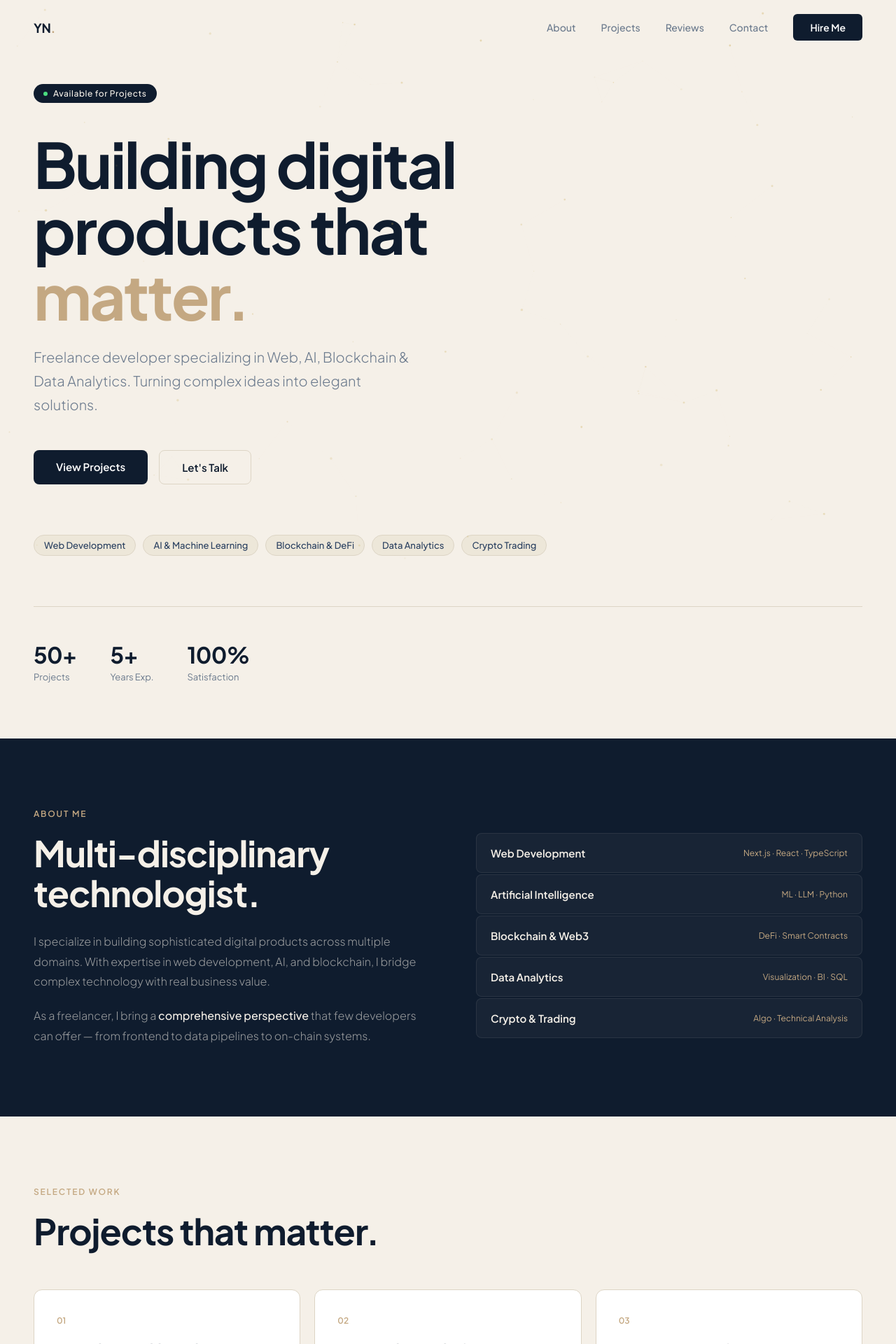
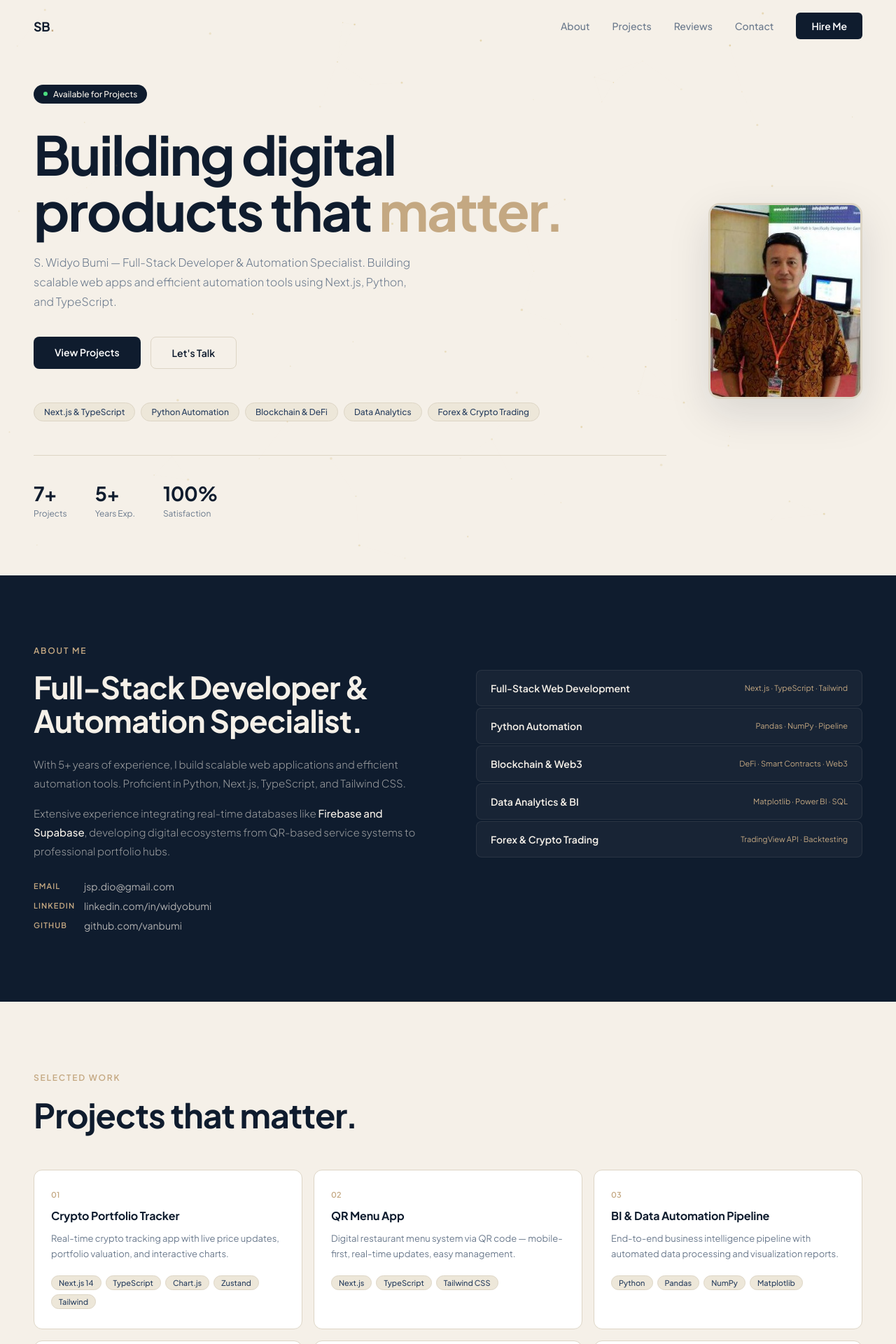
Before and after one commit to vanbumi/portfolio, a Next.js app: page / in a window 1280 px wide. Shown: the top 1920 px of the page at 70% size. Built offline with nearby package versions, Linux system fonts and the light colour scheme.

Commit message:
web profile done nice, clean code, ready upload to vercel

```diff
--- a/src/app/layout.tsx
+++ b/src/app/layout.tsx
@@ -13,7 +13,7 @@ export default function RootLayout({
 }) {
   return (
     <html lang="en">
-      <body>{children}</body>
+      <body suppressHydrationWarning>{children}</body>
     </html>
   )
 }
--- a/src/app/page.tsx
+++ b/src/app/page.tsx
@@ -10,6 +10,10 @@ import Contact from '@/components/Contact'
 
 const ParticleCanvas = dynamic(() => import('@/components/ParticleCanvas'), { ssr: false })
 
+const Divider = () => (
+  <div style={{ width: '100%', height: '1px', background: 'linear-gradient(to right, transparent, rgba(196,168,130,0.3), transparent)' }} />
+)
+
 export default function Home() {
   return (
     <>
@@ -19,25 +23,34 @@ export default function Home() {
           <ParticleCanvas />
           <Hero />
         </div>
+        <Divider />
         <About />
+        <Divider />
         <Projects />
+        <Divider />
         <Testimonials />
+        <Divider />
         <Contact />
       </main>
       <footer style={{
         background: 'var(--navy)', borderTop: '1px solid rgba(245,240,232,0.08)',
-        padding: '32px 48px', display: 'flex', justifyContent: 'space-between', alignItems: 'center',
+        padding: '28px 48px', display: 'flex', justifyContent: 'space-between', alignItems: 'center',
       }}>
-        <p style={{ fontSize: '13px', color: 'rgba(245,240,232,0.4)', fontWeight: 400 }}>
-          © 2025 YourName. All rights reserved.
+        <p style={{ fontSize: '13px', color: 'rgba(245,240,232,0.35)' }}>
+          © 2025 S. Widyo Bumi. All rights reserved.
         </p>
         <div style={{ display: 'flex', gap: '24px' }}>
-          {['LinkedIn', 'GitHub', 'Twitter'].map(s => (
-            <a key={s} href="#" style={{ fontSize: '13px', color: 'rgba(245,240,232,0.4)', textDecoration: 'none', transition: 'color 0.2s' }}
+          {[
+            { label: 'LinkedIn', href: 'https://linkedin.com/in/widyobumi' },
+            { label: 'GitHub', href: 'https://github.com/vanbumi' },
+            { label: 'Email', href: 'mailto:jsp.dio@gmail.com' },
+          ].map(s => (
+            <a key={s.label} href={s.href} target="_blank" rel="noreferrer"
+              style={{ fontSize: '13px', color: 'rgba(245,240,232,0.35)', textDecoration: 'none', transition: 'color 0.2s' }}
               onMouseEnter={e => (e.currentTarget.style.color = 'var(--cream)')}
-              onMouseLeave={e => (e.currentTarget.style.color = 'rgba(245,240,232,0.4)')}
+              onMouseLeave={e => (e.currentTarget.style.color = 'rgba(245,240,232,0.35)')}
             >
-              {s}
+              {s.label}
             </a>
           ))}
         </div>
--- a/src/components/About.tsx
+++ b/src/components/About.tsx
@@ -1,53 +1,68 @@
 'use client'
 
 const expertise = [
-  { name: 'Web Development', tag: 'Next.js · React · TypeScript' },
-  { name: 'Artificial Intelligence', tag: 'ML · LLM · Python' },
-  { name: 'Blockchain & Web3', tag: 'DeFi · Smart Contracts' },
-  { name: 'Data Analytics', tag: 'Visualization · BI · SQL' },
-  { name: 'Crypto & Trading', tag: 'Algo · Technical Analysis' },
+  { name: 'Full-Stack Web Development', tag: 'Next.js · TypeScript · Tailwind' },
+  { name: 'Python Automation', tag: 'Pandas · NumPy · Pipeline' },
+  { name: 'Blockchain & Web3', tag: 'DeFi · Smart Contracts · Web3' },
+  { name: 'Data Analytics & BI', tag: 'Matplotlib · Power BI · SQL' },
+  { name: 'Forex & Crypto Trading', tag: 'TradingView API · Backtesting' },
 ]
 
 export default function About() {
   return (
     <section id="about" style={{ background: 'var(--navy)', padding: '100px 48px' }}>
-      {/* Label */}
       <div style={{ fontSize: '12px', fontWeight: 600, letterSpacing: '0.15em', color: 'var(--accent)', textTransform: 'uppercase', marginBottom: '20px' }}>
         About Me
       </div>
 
       <div style={{ display: 'grid', gridTemplateColumns: '1fr 1fr', gap: '80px', alignItems: 'start' }}>
-        {/* Left */}
         <div>
-          <h2 style={{ fontSize: 'clamp(32px, 4vw, 52px)', fontWeight: 700, color: 'var(--cream)', lineHeight: 1.1, letterSpacing: '-0.02em', marginBottom: '28px' }}>
-            Multi-disciplinary technologist.
+          <h2 style={{ fontSize: 'clamp(28px, 3.5vw, 44px)', fontWeight: 700, color: 'var(--cream)', lineHeight: 1.1, letterSpacing: '-0.02em', marginBottom: '24px' }}>
+            Full-Stack Developer &<br />Automation Specialist.
           </h2>
-          <p style={{ fontSize: '16px', fontWeight: 300, lineHeight: 1.8, color: 'rgba(245,240,232,0.6)', marginBottom: '20px' }}>
-            I specialize in building sophisticated digital products across multiple domains. With expertise in web development, AI, and blockchain, I bridge complex technology with real business value.
+          <p style={{ fontSize: '15px', fontWeight: 300, lineHeight: 1.8, color: 'rgba(245,240,232,0.6)', marginBottom: '16px' }}>
+            With 5+ years of experience, I build scalable web applications and efficient automation tools. Proficient in Python, Next.js, TypeScript, and Tailwind CSS.
           </p>
-          <p style={{ fontSize: '16px', fontWeight: 300, lineHeight: 1.8, color: 'rgba(245,240,232,0.6)' }}>
-            As a freelancer, I bring a <span style={{ color: 'var(--cream)', fontWeight: 500 }}>comprehensive perspective</span> that few developers can offer — from frontend to data pipelines to on-chain systems.
+          <p style={{ fontSize: '15px', fontWeight: 300, lineHeight: 1.8, color: 'rgba(245,240,232,0.6)', marginBottom: '28px' }}>
+            Extensive experience integrating real-time databases like <span style={{ color: 'var(--cream)', fontWeight: 500 }}>Firebase and Supabase</span>, developing digital ecosystems from QR-based service systems to professional portfolio hubs.
           </p>
+
+          {/* Contact links */}
+          <div style={{ display: 'flex', flexDirection: 'column', gap: '10px' }}>
+            {[
+              { label: 'Email', value: 'jsp.dio@gmail.com', href: 'mailto:jsp.dio@gmail.com' },
+              { label: 'LinkedIn', value: 'linkedin.com/in/widyobumi', href: 'https://linkedin.com/in/widyobumi' },
+              { label: 'GitHub', value: 'github.com/vanbumi', href: 'https://github.com/vanbumi' },
+            ].map(item => (
+              <div key={item.label} style={{ display: 'flex', gap: '12px', alignItems: 'center' }}>
+                <span style={{ fontSize: '11px', fontWeight: 600, color: 'var(--accent)', letterSpacing: '0.1em', textTransform: 'uppercase', width: '60px' }}>{item.label}</span>
+                <a href={item.href} target="_blank" rel="noreferrer" style={{ fontSize: '14px', color: 'rgba(245,240,232,0.7)', textDecoration: 'none', transition: 'color 0.2s' }}
+                  onMouseEnter={e => (e.currentTarget.style.color = 'var(--cream)')}
+                  onMouseLeave={e => (e.currentTarget.style.color = 'rgba(245,240,232,0.7)')}
+                >
+                  {item.value}
+                </a>
+              </div>
+            ))}
+          </div>
         </div>
 
-        {/* Right — expertise */}
         <div style={{ display: 'flex', flexDirection: 'column', gap: '2px' }}>
-          {expertise.map((item, i) => (
+          {expertise.map(item => (
             <div
               key={item.name}
               style={{
                 display: 'flex', justifyContent: 'space-between', alignItems: 'center',
-                padding: '18px 20px', borderRadius: '8px',
+                padding: '16px 20px', borderRadius: '8px',
                 background: 'rgba(245,240,232,0.04)',
                 border: '1px solid rgba(245,240,232,0.08)',
-                transition: 'background 0.2s',
-                cursor: 'default',
+                transition: 'background 0.2s', cursor: 'default',
               }}
               onMouseEnter={e => (e.currentTarget.style.background = 'rgba(245,240,232,0.08)')}
               onMouseLeave={e => (e.currentTarget.style.background = 'rgba(245,240,232,0.04)')}
             >
-              <span style={{ fontSize: '15px', fontWeight: 600, color: 'var(--cream)' }}>{item.name}</span>
-              <span style={{ fontSize: '12px', color: 'var(--accent)', fontWeight: 400 }}>{item.tag}</span>
+              <span style={{ fontSize: '14px', fontWeight: 600, color: 'var(--cream)' }}>{item.name}</span>
+              <span style={{ fontSize: '11px', color: 'var(--accent)' }}>{item.tag}</span>
             </div>
           ))}
         </div>
--- a/src/components/Hero.tsx
+++ b/src/components/Hero.tsx
@@ -1,6 +1,11 @@
 'use client'
 
-const skills = ['Web Development', 'AI & Machine Learning', 'Blockchain & DeFi', 'Data Analytics', 'Crypto Trading']
+import Image from 'next/image'
+
+const skills = [
+  'Next.js & TypeScript', 'Python Automation', 'Blockchain & DeFi',
+  'Data Analytics', 'Forex & Crypto Trading'
+]
 
 export default function Hero() {
   return (
@@ -9,13 +14,15 @@ export default function Hero() {
       justifyContent: 'center', padding: '120px 48px 80px',
       background: 'var(--cream)',
     }}>
+      <div style={{ display: 'grid', gridTemplateColumns: '1fr auto', gap: '60px', alignItems: 'center' }}>
+        <div>
           {/* Badge */}
           <div style={{
             display: 'inline-flex', alignItems: 'center', gap: '8px',
             background: 'var(--navy)', color: 'var(--cream)',
             padding: '6px 14px', borderRadius: '100px',
-        fontSize: '12px', fontWeight: 500, letterSpacing: '0.05em',
-        marginBottom: '40px', width: 'fit-content',
+            fontSize: '12px', fontWeight: 500,
+            marginBottom: '32px', width: 'fit-content',
           }}>
             <span style={{ width: '6px', height: '6px', borderRadius: '50%', background: '#4ade80', display: 'inline-block' }} />
             Available for Projects
@@ -23,41 +30,40 @@ export default function Hero() {
 
           {/* Heading */}
           <h1 style={{
-        fontSize: 'clamp(48px, 7vw, 96px)', fontWeight: 700,
+            fontSize: 'clamp(40px, 6vw, 80px)', fontWeight: 700,
             lineHeight: 1.05, letterSpacing: '-0.03em',
-        color: 'var(--navy)', marginBottom: '24px', maxWidth: '800px',
+            color: 'var(--navy)', marginBottom: '20px',
           }}>
-        Building digital products that{' '}
+            Building digital<br />products that{' '}
             <span style={{ color: 'var(--accent)' }}>matter.</span>
           </h1>
 
-      {/* Subtitle */}
+          {/* Bio */}
           <p style={{
-        fontSize: 'clamp(16px, 2vw, 20px)', fontWeight: 300,
-        color: 'var(--muted)', lineHeight: 1.7,
-        maxWidth: '540px', marginBottom: '48px',
+            fontSize: '16px', fontWeight: 300, color: 'var(--muted)',
+            lineHeight: 1.75, maxWidth: '560px', marginBottom: '36px',
           }}>
-        Freelance developer specializing in Web, AI, Blockchain & Data Analytics. Turning complex ideas into elegant solutions.
+            S. Widyo Bumi — Full-Stack Developer & Automation Specialist.
+            Building scalable web apps and efficient automation tools using
+            Next.js, Python, and TypeScript.
           </p>
 
           {/* Actions */}
-      <div style={{ display: 'flex', gap: '16px', flexWrap: 'wrap', marginBottom: '72px' }}>
+          <div style={{ display: 'flex', gap: '14px', flexWrap: 'wrap', marginBottom: '48px' }}>
             <a href="#projects" style={{
               background: 'var(--navy)', color: 'var(--white)',
-          padding: '14px 32px', borderRadius: '8px',
-          fontWeight: 600, fontSize: '15px', textDecoration: 'none',
-          transition: 'background 0.2s',
+              padding: '13px 30px', borderRadius: '8px',
+              fontWeight: 600, fontSize: '14px', textDecoration: 'none',
             }}
               onMouseEnter={e => (e.currentTarget.style.background = 'var(--navy-light)')}
               onMouseLeave={e => (e.currentTarget.style.background = 'var(--navy)')}
             >
               View Projects
             </a>
-        <a href="#contact" style={{
-          background: 'transparent', color: 'var(--navy)',
-          padding: '14px 32px', borderRadius: '8px',
-          fontWeight: 600, fontSize: '15px', textDecoration: 'none',
-          border: '1.5px solid var(--border)', transition: 'border-color 0.2s',
+            <a href="mailto:jsp.dio@gmail.com" style={{
+              color: 'var(--navy)', padding: '13px 30px', borderRadius: '8px',
+              fontWeight: 600, fontSize: '14px', textDecoration: 'none',
+              border: '1.5px solid var(--border)',
             }}
               onMouseEnter={e => (e.currentTarget.style.borderColor = 'var(--navy)')}
               onMouseLeave={e => (e.currentTarget.style.borderColor = 'var(--border)')}
@@ -67,11 +73,11 @@ export default function Hero() {
           </div>
 
           {/* Skills */}
-      <div style={{ display: 'flex', flexWrap: 'wrap', gap: '10px' }}>
+          <div style={{ display: 'flex', flexWrap: 'wrap', gap: '8px', marginBottom: '48px' }}>
             {skills.map(s => (
               <span key={s} style={{
-            fontSize: '13px', fontWeight: 500, color: 'var(--navy-mid)',
-            background: 'var(--cream-dark)', padding: '6px 14px',
+                fontSize: '12px', fontWeight: 500, color: 'var(--navy-mid)',
+                background: 'var(--cream-dark)', padding: '5px 14px',
                 borderRadius: '100px', border: '1px solid var(--border)',
               }}>
                 {s}
@@ -81,15 +87,37 @@ export default function Hero() {
 
           {/* Stats */}
           <div style={{
-        display: 'flex', gap: '48px', marginTop: '72px',
-        paddingTop: '48px', borderTop: '1px solid var(--border)',
+            display: 'flex', gap: '40px',
+            paddingTop: '36px', borderTop: '1px solid var(--border)',
           }}>
-        {[['50+', 'Projects'], ['5+', 'Years Exp.'], ['100%', 'Satisfaction']].map(([n, l]) => (
+            {[['7+', 'Projects'], ['5+', 'Years Exp.'], ['100%', 'Satisfaction']].map(([n, l]) => (
               <div key={l}>
-            <div style={{ fontSize: '32px', fontWeight: 700, color: 'var(--navy)', letterSpacing: '-0.02em' }}>{n}</div>
-            <div style={{ fontSize: '13px', color: 'var(--muted)', marginTop: '4px' }}>{l}</div>
+                <div style={{ fontSize: '28px', fontWeight: 700, color: 'var(--navy)', letterSpacing: '-0.02em' }}>{n}</div>
+                <div style={{ fontSize: '12px', color: 'var(--muted)', marginTop: '4px' }}>{l}</div>
               </div>
             ))}
+          </div>
+        </div>
+
+        {/* Profile Photo */}
+        <div style={{ flexShrink: 0 }}>
+          <div style={{
+            width: '220px', height: '280px',
+            borderRadius: '16px',
+            overflow: 'hidden',
+            border: '3px solid var(--border)',
+            boxShadow: '0 20px 60px rgba(15,28,46,0.12)',
+          }}>
+            <Image
+              src="/profile.jpg"
+              alt="S. Widyo Bumi"
+              width={220}
+              height={280}
+              style={{ objectFit: 'cover', objectPosition: 'top', width: '100%', height: '100%' }}
+              priority
+            />
+          </div>
+        </div>
       </div>
     </section>
   )
--- a/src/components/Navbar.tsx
+++ b/src/components/Navbar.tsx
@@ -6,7 +6,6 @@ const links = ['About', 'Projects', 'Reviews', 'Contact']
 
 export default function Navbar() {
   const [scrolled, setScrolled] = useState(false)
-  const [menuOpen, setMenuOpen] = useState(false)
 
   useEffect(() => {
     const fn = () => setScrolled(window.scrollY > 40)
@@ -15,28 +14,22 @@ export default function Navbar() {
   }, [])
 
   return (
-    <nav
-      style={{
+    <nav style={{
       position: 'fixed', top: 0, left: 0, right: 0, zIndex: 100,
       background: scrolled ? 'rgba(245,240,232,0.95)' : 'transparent',
       backdropFilter: scrolled ? 'blur(12px)' : 'none',
       borderBottom: scrolled ? '1px solid var(--border)' : '1px solid transparent',
       transition: 'all 0.4s ease',
-        padding: '20px 48px',
+      padding: '18px 48px',
       display: 'flex', justifyContent: 'space-between', alignItems: 'center',
-      }}
-    >
-      {/* Logo */}
-      <div style={{ fontFamily: 'Plus Jakarta Sans', fontWeight: 700, fontSize: '18px', letterSpacing: '-0.02em', color: 'var(--navy)' }}>
-        YN<span style={{ color: 'var(--accent)' }}>.</span>
+    }}>
+      <div style={{ fontWeight: 700, fontSize: '18px', letterSpacing: '-0.02em', color: 'var(--navy)' }}>
+        SB<span style={{ color: 'var(--accent)' }}>.</span>
       </div>
 
-      {/* Desktop links */}
-      <div style={{ display: 'flex', gap: '36px', alignItems: 'center' }}>
+      <div style={{ display: 'flex', gap: '32px', alignItems: 'center' }}>
         {links.map(l => (
-          <a
-            key={l}
-            href={`#${l.toLowerCase()}`}
+          <a key={l} href={`#${l.toLowerCase()}`}
             style={{ fontSize: '14px', fontWeight: 500, color: 'var(--muted)', textDecoration: 'none', transition: 'color 0.2s' }}
             onMouseEnter={e => (e.currentTarget.style.color = 'var(--navy)')}
             onMouseLeave={e => (e.currentTarget.style.color = 'var(--muted)')}
@@ -44,11 +37,9 @@ export default function Navbar() {
             {l}
           </a>
         ))}
-        <a
-          href="#contact"
-          style={{
+        <a href="mailto:jsp.dio@gmail.com" style={{
           fontSize: '14px', fontWeight: 600, color: 'var(--white)',
-            background: 'var(--navy)', padding: '10px 24px',
+          background: 'var(--navy)', padding: '10px 22px',
           borderRadius: '6px', textDecoration: 'none', transition: 'background 0.2s',
         }}
           onMouseEnter={e => (e.currentTarget.style.background = 'var(--navy-light)')}
--- a/src/components/Projects.tsx
+++ b/src/components/Projects.tsx
@@ -3,24 +3,45 @@
 const projects = [
   {
     num: '01',
-    title: 'AI Trading Dashboard',
-    desc: 'Real-time algorithmic trading platform with ML-powered signal generation and risk management system.',
-    tags: ['Python', 'Next.js', 'AI/ML'],
-    color: '#1a2d45',
+    title: 'Crypto Portfolio Tracker',
+    desc: 'Real-time crypto tracking app with live price updates, portfolio valuation, and interactive charts.',
+    tags: ['Next.js 14', 'TypeScript', 'Chart.js', 'Zustand', 'Tailwind'],
   },
   {
     num: '02',
-    title: 'DeFi Analytics Platform',
-    desc: 'On-chain data analytics tracking liquidity pools and yield farming opportunities across multiple chains.',
-    tags: ['Blockchain', 'Web3.js', 'React'],
-    color: '#1a2d45',
+    title: 'QR Menu App',
+    desc: 'Digital restaurant menu system via QR code — mobile-first, real-time updates, easy management.',
+    tags: ['Next.js', 'TypeScript', 'Tailwind CSS'],
   },
   {
     num: '03',
-    title: 'Enterprise Data Suite',
-    desc: 'End-to-end business intelligence platform with predictive analytics and automated reporting workflows.',
-    tags: ['Data Analytics', 'Python', 'SQL'],
-    color: '#1a2d45',
+    title: 'BI & Data Automation Pipeline',
+    desc: 'End-to-end business intelligence pipeline with automated data processing and visualization reports.',
+    tags: ['Python', 'Pandas', 'NumPy', 'Matplotlib'],
+  },
+  {
+    num: '04',
+    title: 'Leviathan Forge — Prompt AI Generator',
+    desc: 'AI prompt engineering tool that generates optimized prompts for various AI models and use cases.',
+    tags: ['Next.js', 'React', 'TypeScript', 'JavaScript'],
+  },
+  {
+    num: '05',
+    title: 'Forex Replay Chart Backtesting',
+    desc: 'Backtesting platform to replay historical forex chart data for strategy validation and analysis.',
+    tags: ['Python', 'TradingView API'],
+  },
+  {
+    num: '06',
+    title: 'Forex & Crypto Analysis Tool',
+    desc: 'Technical analysis dashboard integrating TradingView API for real-time market signals and alerts.',
+    tags: ['Python', 'TradingView API'],
+  },
+  {
+    num: '07',
+    title: 'Financial Analyst & Automation Hub',
+    desc: 'Comprehensive financial automation platform combining analytics, reporting, and workflow automation.',
+    tags: ['Next.js', 'Tailwind CSS'],
   },
 ]
 
@@ -30,17 +51,17 @@ export default function Projects() {
       <div style={{ fontSize: '12px', fontWeight: 600, letterSpacing: '0.15em', color: 'var(--accent)', textTransform: 'uppercase', marginBottom: '20px' }}>
         Selected Work
       </div>
-      <h2 style={{ fontSize: 'clamp(32px, 4vw, 52px)', fontWeight: 700, color: 'var(--navy)', letterSpacing: '-0.02em', marginBottom: '56px', lineHeight: 1.1 }}>
+      <h2 style={{ fontSize: 'clamp(28px, 4vw, 48px)', fontWeight: 700, color: 'var(--navy)', letterSpacing: '-0.02em', marginBottom: '52px', lineHeight: 1.1 }}>
         Projects that matter.
       </h2>
 
-      <div style={{ display: 'grid', gridTemplateColumns: 'repeat(3, 1fr)', gap: '20px' }}>
+      <div style={{ display: 'grid', gridTemplateColumns: 'repeat(3, 1fr)', gap: '16px' }}>
         {projects.map(p => (
           <div
             key={p.num}
             style={{
               background: 'var(--white)', borderRadius: '12px',
-              padding: '36px 32px', border: '1px solid var(--border)',
+              padding: '28px 24px', border: '1px solid var(--border)',
               transition: 'transform 0.2s, box-shadow 0.2s', cursor: 'default',
             }}
             onMouseEnter={e => {
@@ -52,15 +73,15 @@ export default function Projects() {
               e.currentTarget.style.boxShadow = 'none'
             }}
           >
-            <div style={{ fontSize: '12px', fontWeight: 600, color: 'var(--accent)', marginBottom: '20px' }}>{p.num}</div>
-            <h3 style={{ fontSize: '20px', fontWeight: 700, color: 'var(--navy)', marginBottom: '12px', letterSpacing: '-0.01em' }}>{p.title}</h3>
-            <p style={{ fontSize: '14px', color: 'var(--muted)', lineHeight: 1.7, marginBottom: '28px' }}>{p.desc}</p>
-            <div style={{ display: 'flex', flexWrap: 'wrap', gap: '8px' }}>
+            <div style={{ fontSize: '11px', fontWeight: 600, color: 'var(--accent)', marginBottom: '14px' }}>{p.num}</div>
+            <h3 style={{ fontSize: '16px', fontWeight: 700, color: 'var(--navy)', marginBottom: '10px', letterSpacing: '-0.01em', lineHeight: 1.3 }}>{p.title}</h3>
+            <p style={{ fontSize: '13px', color: 'var(--muted)', lineHeight: 1.7, marginBottom: '20px' }}>{p.desc}</p>
+            <div style={{ display: 'flex', flexWrap: 'wrap', gap: '6px' }}>
               {p.tags.map(t => (
                 <span key={t} style={{
-                  fontSize: '12px', fontWeight: 500,
-                  color: 'var(--navy)', background: 'var(--cream-dark)',
-                  padding: '4px 12px', borderRadius: '100px',
+                  fontSize: '11px', fontWeight: 500,
+                  color: 'var(--navy-mid)', background: 'var(--cream-dark)',
+                  padding: '3px 10px', borderRadius: '100px',
                   border: '1px solid var(--border)',
                 }}>{t}</span>
               ))}
```
Also changed, not shown: src/components/Testimonials.tsx (+29 -9 lines), public/profile.jpg (renamed from public/dyo-profile.jpg). Lines whose indentation alone changed are shown as unchanged.
